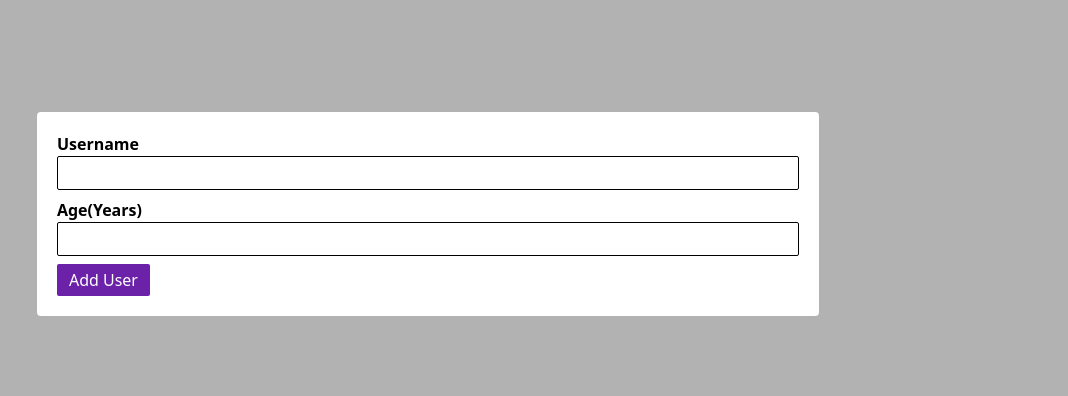
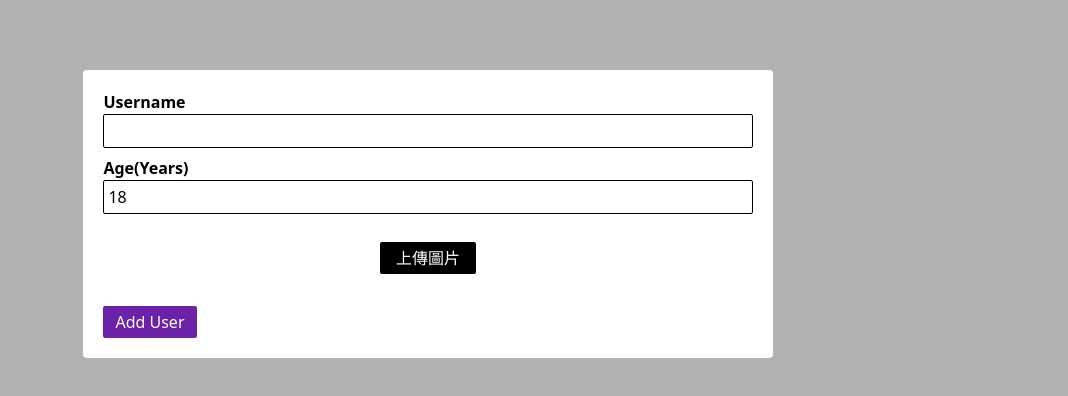
Before and after one commit to Jing0717/pegatron-fe, a React (Create React App) app: page / in a window 1280 px wide. Both pictures are taken after a click on the button "Add". Shown: the part 186-582 px from the top of the page, without its empty margins (212-1280 px from the left). Built offline with nearby package versions, Linux system fonts and the light colour scheme; no server answers.

Commit message:
[feat] Implement user addition and image upload features

```diff
--- a/src/App.js
+++ b/src/App.js
@@ -47,7 +47,13 @@ function App() {
           Add
         </button>
       </div>
-      <UserModal visible={showModal} onClose={handleOnClose} />
+      <UserModal
+        visible={showModal}
+        onClose={handleOnClose}
+        setVisible={setShowModal}
+        users={users}
+        setUsers={setUsers}
+      />
     </div>
   );
 }
--- a/src/apis/apis.js
+++ b/src/apis/apis.js
@@ -22,7 +22,9 @@ const UserApis = {
   deleteUser: (params) => request.delete(`/users/${params.id}`),
   uploadImg: (params) =>
     request.post('/users/upload', params, {
-      'Content-Type': 'multipart/form-data',
+      headers: {
+        'Content-Type': 'multipart/form-data',
+      },
     }),
 };
 
--- /dev/null
+++ b/src/components/ImageUploader.jsx
@@ -0,0 +1,43 @@
+import React from 'react';
+import { UserApis } from '../apis/apis';
+
+const ImageUploader = ({
+  isDisabled,
+  handleUploadFinnish,
+  setIsDisabled,
+  text,
+}) => {
+  const handleFileUpload = async (e) => {
+    setIsDisabled(true);
+    const file = e.target.files || [];
+    const formData = new FormData();
+    formData.append('file', file[0]);
+    const result = await UserApis.uploadImg(formData);
+    const { status = false, message = '上傳發生異常' } = result;
+    handleUploadFinnish(status, message);
+  };
+
+  return (
+    <div>
+      <label
+        htmlFor='upload'
+        className={`inline-block px-4 py-1 rounded-sm text-center cursor-pointer mb-4 mt-5 ${
+          isDisabled
+            ? 'pointer-events-none cursor-not-allowed bg-gray-500'
+            : 'bg-black text-white'
+        }`}
+      >
+        {text}
+        <input
+          type='file'
+          className='hidden'
+          id='upload'
+          name='upload'
+          onChange={handleFileUpload}
+        />
+      </label>
+    </div>
+  );
+};
+
+export default ImageUploader;
--- a/src/components/UserModal.jsx
+++ b/src/components/UserModal.jsx
@@ -1,5 +1,46 @@
-const UserModal = ({ visible, onClose }) => {
+import { useState } from 'react';
+import { UserApis } from '../apis/apis';
+import ImageUploader from './ImageUploader';
+
+const UserModal = ({ visible, onClose, setVisible, users, setUsers }) => {
+  const [name, setName] = useState('');
+  const [age, setAge] = useState(18);
+  const [isDisabled, setIsDisabled] = useState(false);
+  const [uploadMessage, setUploadMessage] = useState('');
+  const [uploadImg, setUploadImg] = useState('');
+  const [errorMessage, setErrorMessage] = useState('');
+  const [successMsg, setSuccessMsg] = useState('');
+
   if (!visible) return null;
+
+  const handleUploadFinnish = (status, message) => {
+    if (status) {
+      setUploadMessage('');
+      setUploadImg(message);
+    } else {
+      setUploadMessage(message);
+      setTimeout(() => setUploadMessage(''));
+    }
+    setIsDisabled(false);
+  };
+
+  const handleOnSubmit = async (e) => {
+    const result = await UserApis.addUser({ name, age, avatar: uploadImg });
+    if (result.status) {
+      setErrorMessage('');
+      setName('');
+      setAge(18);
+      setUploadImg('');
+      setSuccessMsg('新增成功！');
+      setUsers([...users, result.data.user]);
+      setTimeout(() => {
+        setSuccessMsg('');
+        setVisible(false);
+      }, 2000);
+    } else {
+      setErrorMessage(result.message);
+    }
+  };
 
   return (
     <div
@@ -14,13 +55,44 @@ const UserModal = ({ visible, onClose }) => {
         <input
           type='text'
           className='w-full border mb-2 border-black rounded-sm p-1'
+          onChange={(e) => setName(e.target.value)}
+          value={name}
         />
         <span className='font-bold'>Age(Years)</span>
         <input
-          type='text'
+          type='number'
           className='w-full border mb-2 border-black rounded-sm p-1'
+          onChange={(e) => setAge(e.target.value)}
+          value={age}
         />
-        <button className='bg-purple-800 text-white rounded-sm px-3 py-1'>
+        <div className='flex justify-center'>
+          <ImageUploader
+            isDisabled={isDisabled}
+            handleUploadFinnish={handleUploadFinnish}
+            setIsDisabled={setIsDisabled}
+            text='上傳圖片'
+          />
+        </div>
+        {uploadMessage !== '' && (
+          <div className='text-center text-red-400'>{uploadMessage}</div>
+        )}
+        {uploadImg !== '' && (
+          <img
+            src={uploadImg}
+            alt=''
+            className='border-2 border-black rounded-lg '
+          />
+        )}
+        {errorMessage !== '' && (
+          <div className='text-center mt-8 text-red-400'>{errorMessage}</div>
+        )}
+        {successMsg !== '' && (
+          <div className='text-center mt-8 text-green-700'>{successMsg}</div>
+        )}
+        <button
+          className='bg-purple-800 text-white rounded-sm px-3 py-1 mt-4'
+          onClick={handleOnSubmit}
+        >
           Add User
         </button>
       </div>
```
